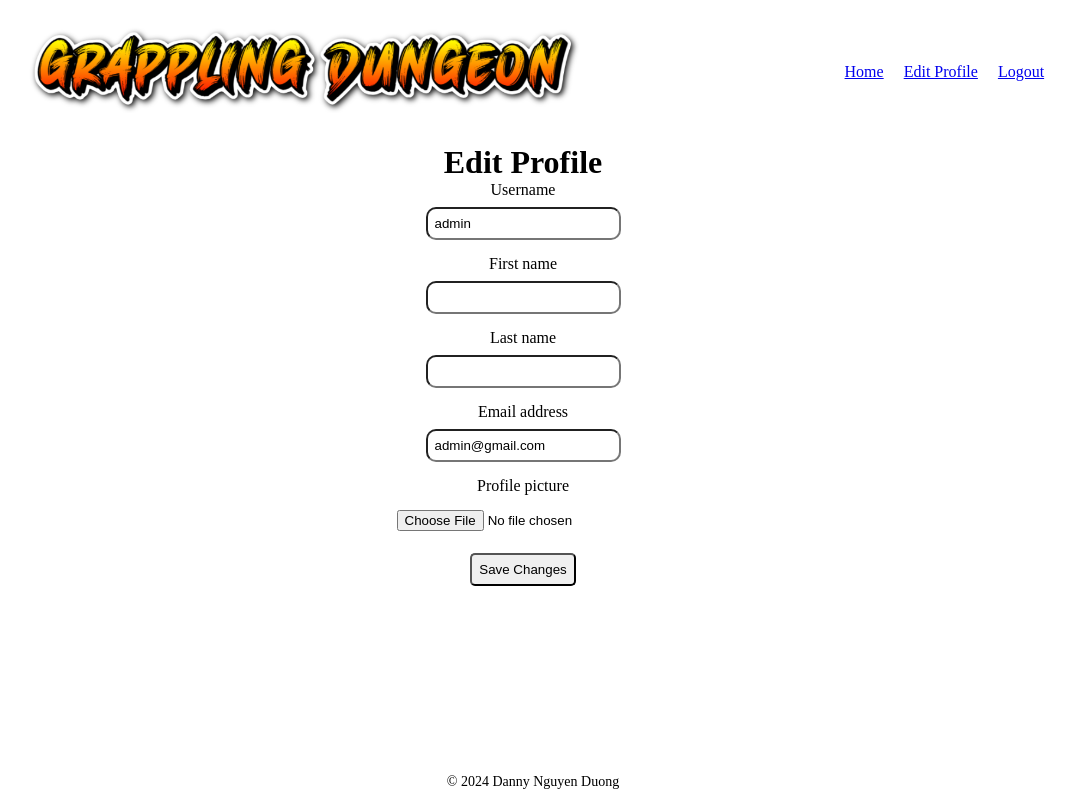
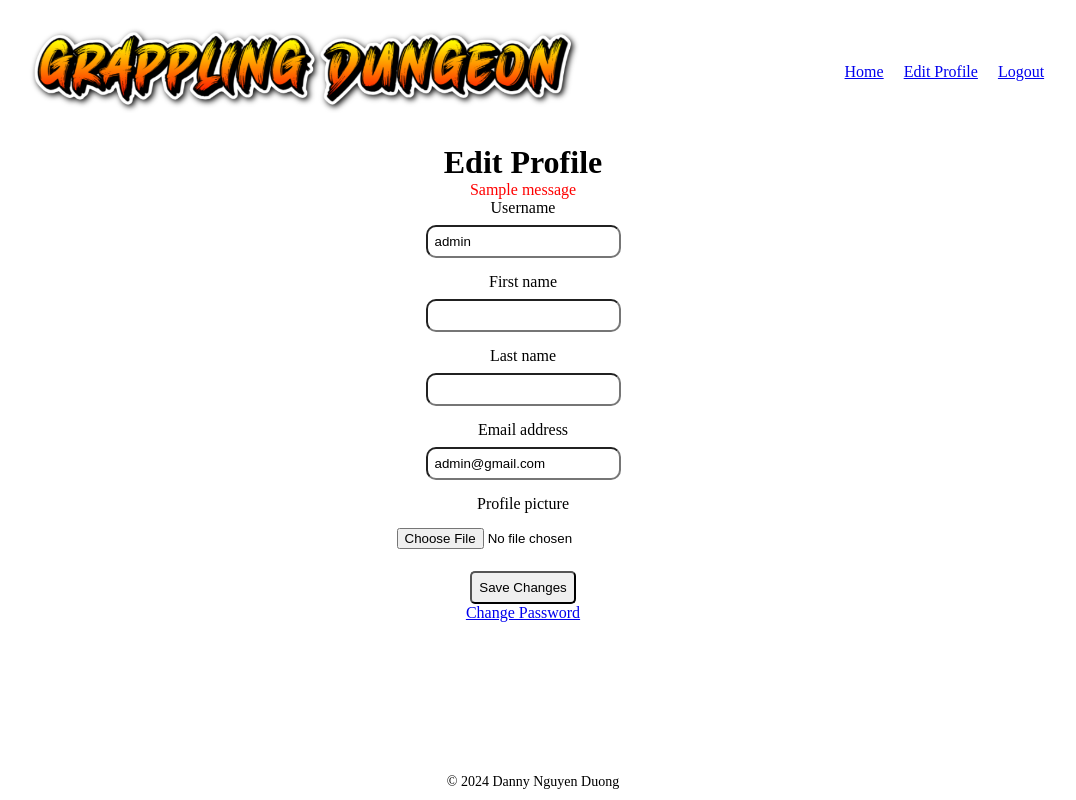
Before and after one commit to BrinkOfSecondBailout/grappling_dungeon, a Django app: page /edit in a window 1280 px wide. Shown: the whole page, without its empty margins (117-1193 px from the left). Run offline with Django 5.2, Linux system fonts and the light colour scheme; a user stored in the database is signed in; tables that the repository leaves empty hold one stand-in row (values such as "Sample post"); one stand-in notice (Sample message) is shown.

Commit message:
change password

```diff
--- a/accounts/static/css/style_accounts.css
+++ b/accounts/static/css/style_accounts.css
@@ -56,6 +56,10 @@
     text-align: center;
 }
 
+.edit-password-done-wrapper {
+    text-align: center;
+}
+
 #user-buttons {
     margin-top: 10px;
 }
--- a/accounts/templates/edit.html
+++ b/accounts/templates/edit.html
@@ -3,6 +3,12 @@
 {% block content %}
     <div class="edit-profile-wrapper">
         <h1>Edit Profile</h1>
+
+        <div class="error-message">
+            {% for message in messages %}
+                <p>{{ message }}</p>
+            {% endfor %}
+        </div>
 
         <form method="POST" enctype="multipart/form-data">
             {% csrf_token %}
@@ -29,5 +35,9 @@
 
             <input type="submit" value="Save Changes" class="submit-button">
         </form>
+
+        <div>
+            <a href="{% url 'password' %}">Change Password</a>
+        </div>
     </div>
 {% endblock %}
--- a/accounts/templates/password.html
+++ b/accounts/templates/password_change_done.html
@@ -1,7 +1,7 @@
 {% extends 'base_accounts.html' %}
 
 {% block content %}
-    <div class="edit-password-wrapper">
+    <div class="edit-password-done-wrapper">
         <h1>Change Password</h1>
     </div>
 {% endblock %}
--- a/accounts/urls.py
+++ b/accounts/urls.py
@@ -1,4 +1,5 @@
 from django.urls import path
+from django.contrib.auth.views import PasswordChangeView, PasswordChangeDoneView
 from . import views
 
 urlpatterns = [
@@ -9,5 +10,7 @@ urlpatterns = [
     path('user/<int:user_id>/', views.user, name='user'),
     path('edit', views.edit, name='edit'),
     path('password', views.password, name='password'),
+    path('password/change/', PasswordChangeView.as_view(template_name='password_change.html'), name='password_change'),
+    path('password/change/done/', PasswordChangeDoneView.as_view(template_name='password_change_done.html'), name='password_change_done'),
     path('logout', views.logout, name='logout'),
 ]
--- a/accounts/views.py
+++ b/accounts/views.py
@@ -70,6 +70,7 @@ def edit(request):
             form = CustomUserChangeForm(request.POST, request.FILES, instance=user)
             if form.is_valid():
                 form.save()
+                messages.info(request, 'All changes successfully saved.')
                 return redirect('edit')
         else:
             form = CustomUserChangeForm(instance=user)
@@ -80,7 +81,7 @@ def edit(request):
 
 def password(request):
     if request.user.is_authenticated:
-        return render(request, 'password.html')
+        return redirect('password_change')
     else:
         return redirect('index')
 
```
Also changed, not shown: accounts/templates/password_change.html (added, +26 -0 lines).
